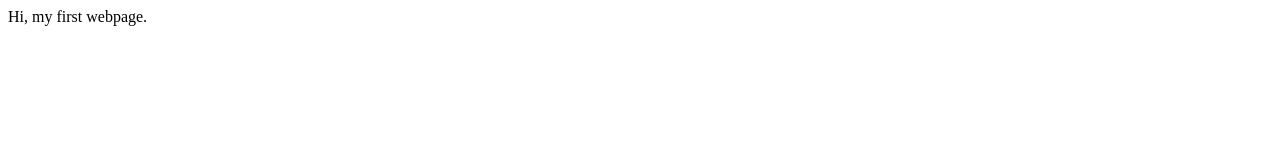
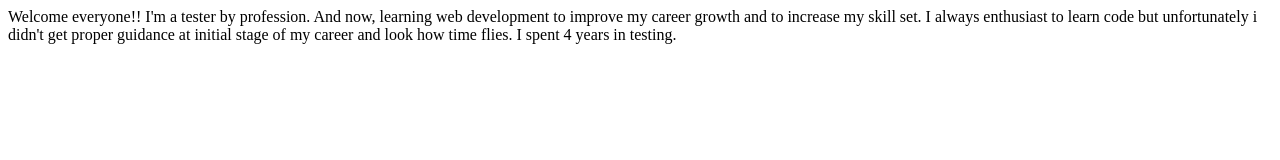
Before and after one commit to shivomsingh/first-project, a plain HTML site: page index.html in a window 1280 px wide. Drawn offline with Linux system fonts and the light colour scheme.

Commit message:
Added info about me and updated page title

```diff
--- a/index.html
+++ b/index.html
@@ -3,9 +3,12 @@
 <head>
     <meta charset="UTF-8">
     <meta name="viewport" content="width=device-width, initial-scale=1.0">
-    <title>SPT</title>
+    <title>MyProject</title>
 </head>
 <body>
-    Hi, my first webpage.
+    Welcome everyone!!
+    I'm a tester by profession. And now, learning web development to improve my career growth and to increase my skill set.
+    I always enthusiast to learn code but unfortunately i didn't get proper guidance at initial stage of my career and look how time flies. I spent 4 years in testing.
+
 </body>
 </html>
```
